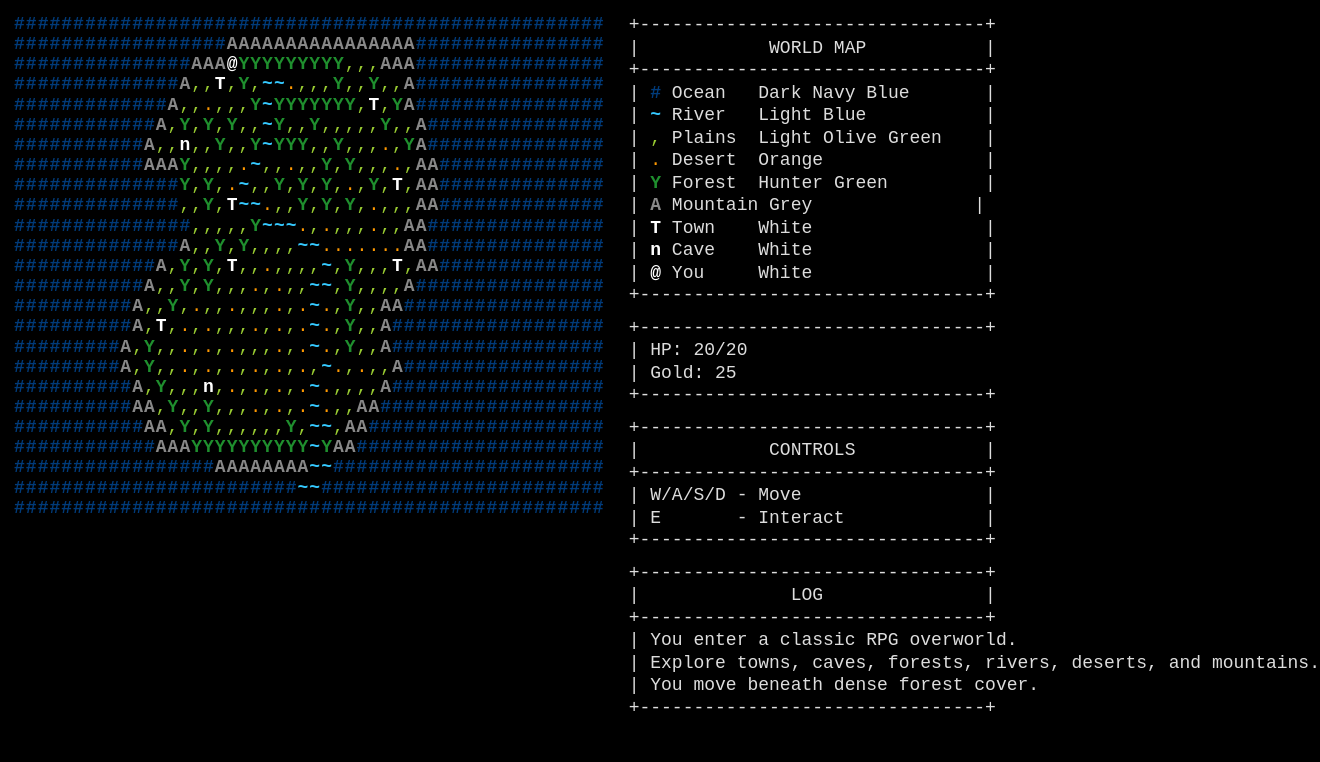
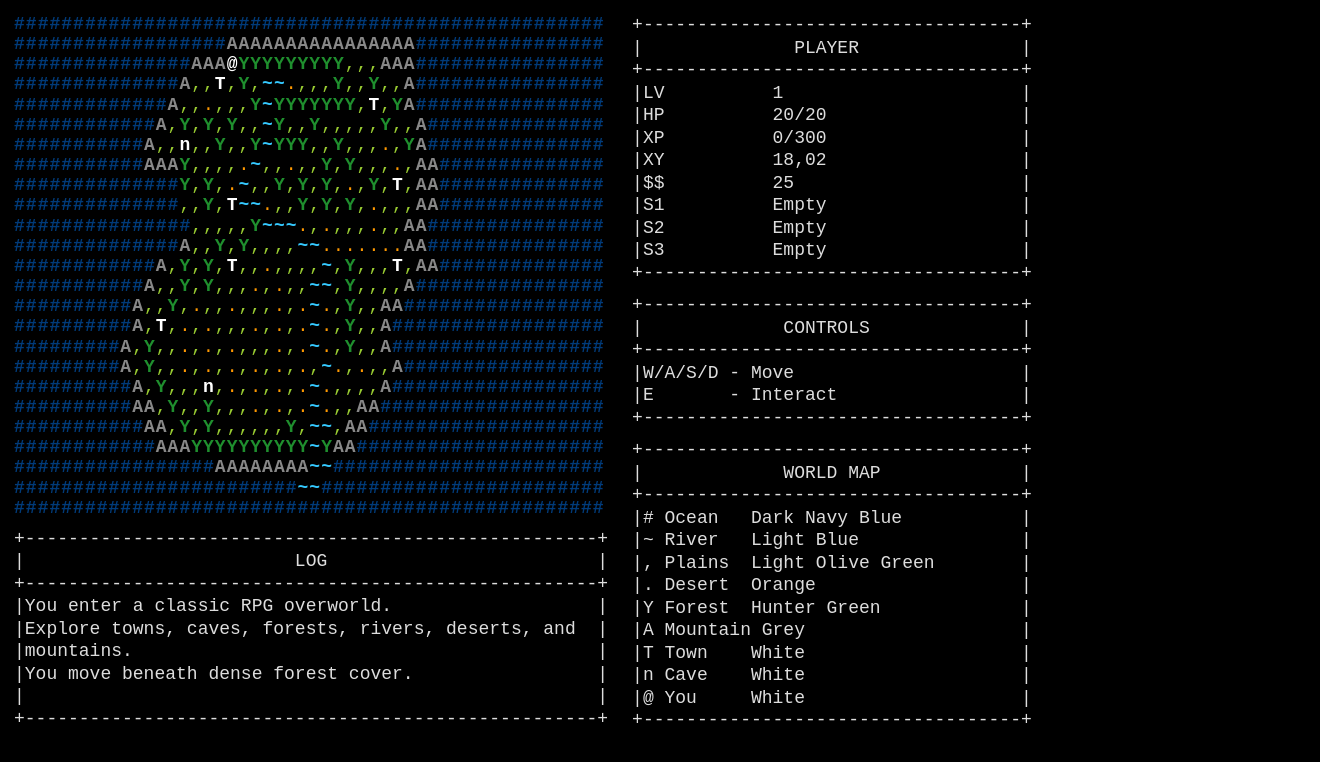
Before and after one commit to madmanmunro/ascii-farkle-rpg, a website built with Vite: page index.html in a window 1280 px wide. Shown: the whole page, 1320 px wide, since content can reach past the window. Built offline with nearby package versions, Linux system fonts and the light colour scheme.

Commit message:
Version 0.3.0

```diff
--- a/src/player/player.ts
+++ b/src/player/player.ts
@@ -1,8 +1,12 @@
 export type Player = {
   name: string;
+  level: number;
   hp: number;
   maxHp: number;
+  xp: number;
+  nextLevelXp: number;
   gold: number;
+  inventory: string[];
   x: number;
   y: number;
 };
@@ -10,9 +14,13 @@ export type Player = {
 export function createPlayer(): Player {
   return {
     name: "Wanderer",
+    level: 1,
     hp: 20,
     maxHp: 20,
+    xp: 0,
+    nextLevelXp: 300,
     gold: 25,
+    inventory: ["Empty", "Empty", "Empty"],
     x: 5,
     y: 5,
   };
--- a/src/style.css
+++ b/src/style.css
@@ -15,6 +15,12 @@ body {
   align-items: flex-start;
 }
 
+.left-panel {
+  display: flex;
+  flex-direction: column;
+  gap: 10px;
+}
+
 .map-panel {
   margin: 0;
   font-size: 18px;
@@ -27,7 +33,8 @@ body {
   min-width: 430px;
 }
 
-.box {
+.box,
+.log-panel {
   margin: 0 0 10px 0;
   font-size: 18px;
   line-height: 1.25;
--- a/src/ui/render.ts
+++ b/src/ui/render.ts
@@ -1,6 +1,53 @@
 import type { Player } from "../player/player";
 import type { ExchangeState } from "../main";
 import { getTileColorClass, getTileSymbol, worldMap } from "../world/world";
+
+const BOX_WIDTH = 35;
+const LOG_WIDTH = 53;
+const LOG_ROWS = 5;
+
+function padLine(text: string, width: number): string {
+  return text.length > width ? text.slice(0, width) : text.padEnd(width, " ");
+}
+
+function wrapText(text: string, width: number): string[] {
+  const words = text.split(" ");
+  const lines: string[] = [];
+  let currentLine = "";
+
+  for (const word of words) {
+    const testLine = currentLine.length === 0 ? word : `${currentLine} ${word}`;
+
+    if (testLine.length > width) {
+      lines.push(currentLine);
+      currentLine = word;
+    } else {
+      currentLine = testLine;
+    }
+  }
+
+  if (currentLine.length > 0) lines.push(currentLine);
+
+  return lines;
+}
+
+function makeBox(title: string, lines: string[], width = BOX_WIDTH): string {
+  const top = `+${"-".repeat(width)}+`;
+  const titleLine = `|${padLine(title.padStart(Math.floor((width + title.length) / 2)), width)}|`;
+  const body = lines.map((line) => `|${padLine(line, width)}|`).join("\n");
+
+  return `${top}\n${titleLine}\n${top}\n${body}\n${top}`;
+}
+
+function makeLogBox(log: string[]): string {
+  const wrappedLines = log.slice(-LOG_ROWS).flatMap((entry) => wrapText(entry, LOG_WIDTH));
+
+  while (wrappedLines.length < LOG_ROWS) {
+    wrappedLines.push("");
+  }
+
+  return makeBox("LOG", wrappedLines.slice(0, LOG_ROWS), LOG_WIDTH);
+}
 
 export function renderGame(
   player: Player,
@@ -23,67 +70,57 @@ export function renderGame(
     mapDisplay += "\n";
   }
 
-  const exchangeDisplay = exchange
-    ? `
-+--------------------------------+
-|            EXCHANGE            |
-+--------------------------------+
-| Opponent: ${exchange.name}
-| Type: ${exchange.type}
-| Level: ${exchange.level}
-| Threshold: ${exchange.threshold}
-| Banked: ${exchange.bankedScore}/${exchange.threshold}
-| Dice Remaining: ${exchange.diceRemaining}
-| Roll: ${exchange.currentRoll.map((die, index) => `${index + 1}:${die}`).join(" ")}
-| Held: ${exchange.heldDice.join(", ") || "None"}
-+--------------------------------+
-| 1-6 Hold/Unhold | B Bank       |
-+--------------------------------+`
-    : `
-+--------------------------------+
-|            CONTROLS            |
-+--------------------------------+
-| W/A/S/D - Move                 |
-| E       - Interact             |
-+--------------------------------+`;
+  const playerBox = makeBox("PLAYER", [
+    `LV          ${player.level}`,
+    `HP          ${player.hp}/${player.maxHp}`,
+    `XP          ${player.xp}/${player.nextLevelXp}`,
+    `XY          ${player.x.toString().padStart(2, "0")},${player.y.toString().padStart(2, "0")}`,
+    `$$          ${player.gold}`,
+    `S1          ${player.inventory[0]}`,
+    `S2          ${player.inventory[1]}`,
+    `S3          ${player.inventory[2]}`,
+  ]);
+
+  const controlsBox = exchange
+    ? makeBox("EXCHANGE", [
+        `Opponent: ${exchange.name}`,
+        `Type: ${exchange.type}`,
+        `Level: ${exchange.level}`,
+        `Threshold: ${exchange.threshold}`,
+        `Banked: ${exchange.bankedScore}/${exchange.threshold}`,
+        `Dice Remaining: ${exchange.diceRemaining}`,
+        `Roll: ${exchange.currentRoll.map((die, index) => `${index + 1}:${die}`).join(" ")}`,
+        `Held: ${exchange.heldDice.join(", ") || "None"}`,
+        "1-6 Hold/Unhold",
+        "B Bank",
+      ])
+    : makeBox("CONTROLS", ["W/A/S/D - Move", "E       - Interact"]);
+
+  const legendBox = makeBox("WORLD MAP", [
+    "# Ocean   Dark Navy Blue",
+    "~ River   Light Blue",
+    ", Plains  Light Olive Green",
+    ". Desert  Orange",
+    "Y Forest  Hunter Green",
+    "A Mountain Grey",
+    "T Town    White",
+    "n Cave    White",
+    "@ You     White",
+  ]);
+
+  const logBox = makeLogBox(log);
 
   return `
 <div class="game-layout">
-  <pre class="map-panel">${mapDisplay}</pre>
+  <div class="left-panel">
+    <pre class="map-panel">${mapDisplay}</pre>
+    <pre class="log-panel">${logBox}</pre>
+  </div>
 
   <div class="side-panel">
-<pre class="box">
-+--------------------------------+
-|            WORLD MAP           |
-+--------------------------------+
-| <span class="tile-ocean">#</span> Ocean   Dark Navy Blue       |
-| <span class="tile-river">~</span> River   Light Blue           |
-| <span class="tile-plains">,</span> Plains  Light Olive Green    |
-| <span class="tile-desert">.</span> Desert  Orange               |
-| <span class="tile-forest">Y</span> Forest  Hunter Green         |
-| <span class="tile-mountain">A</span> Mountain Grey               |
-| <span class="tile-town">T</span> Town    White                |
-| <span class="tile-cave">n</span> Cave    White                |
-| <span class="tile-player">@</span> You     White                |
-+--------------------------------+
-</pre>
-
-<pre class="box">
-+--------------------------------+
-| HP: ${player.hp}/${player.maxHp}
-| Gold: ${player.gold}
-+--------------------------------+
-</pre>
-
-<pre class="box">${exchangeDisplay}</pre>
-
-<pre class="box">
-+--------------------------------+
-|              LOG               |
-+--------------------------------+
-${log.slice(-8).map((entry) => `| ${entry}`).join("\n")}
-+--------------------------------+
-</pre>
+    <pre class="box">${playerBox}</pre>
+    <pre class="box">${controlsBox}</pre>
+    <pre class="box">${legendBox}</pre>
   </div>
 </div>
 `;
```
